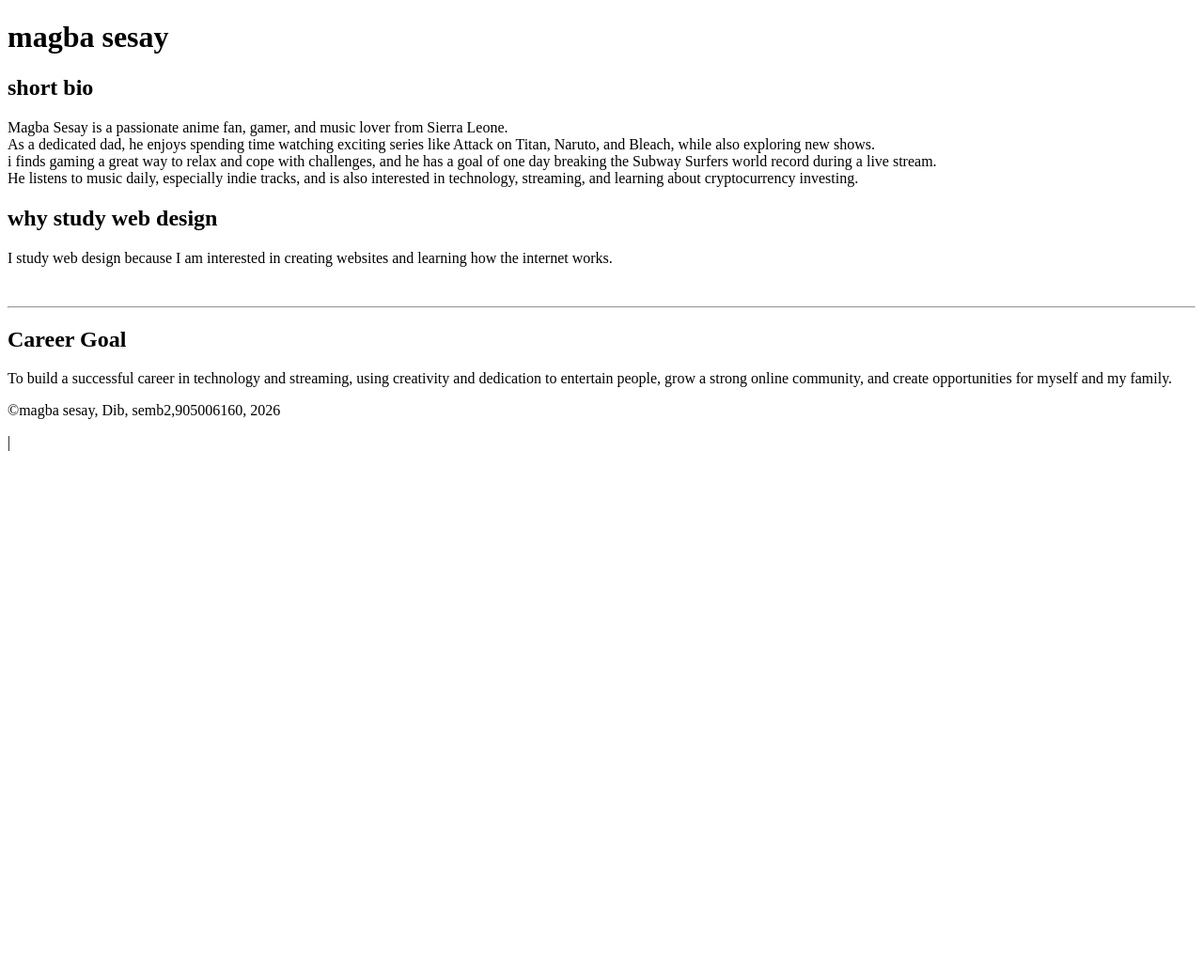
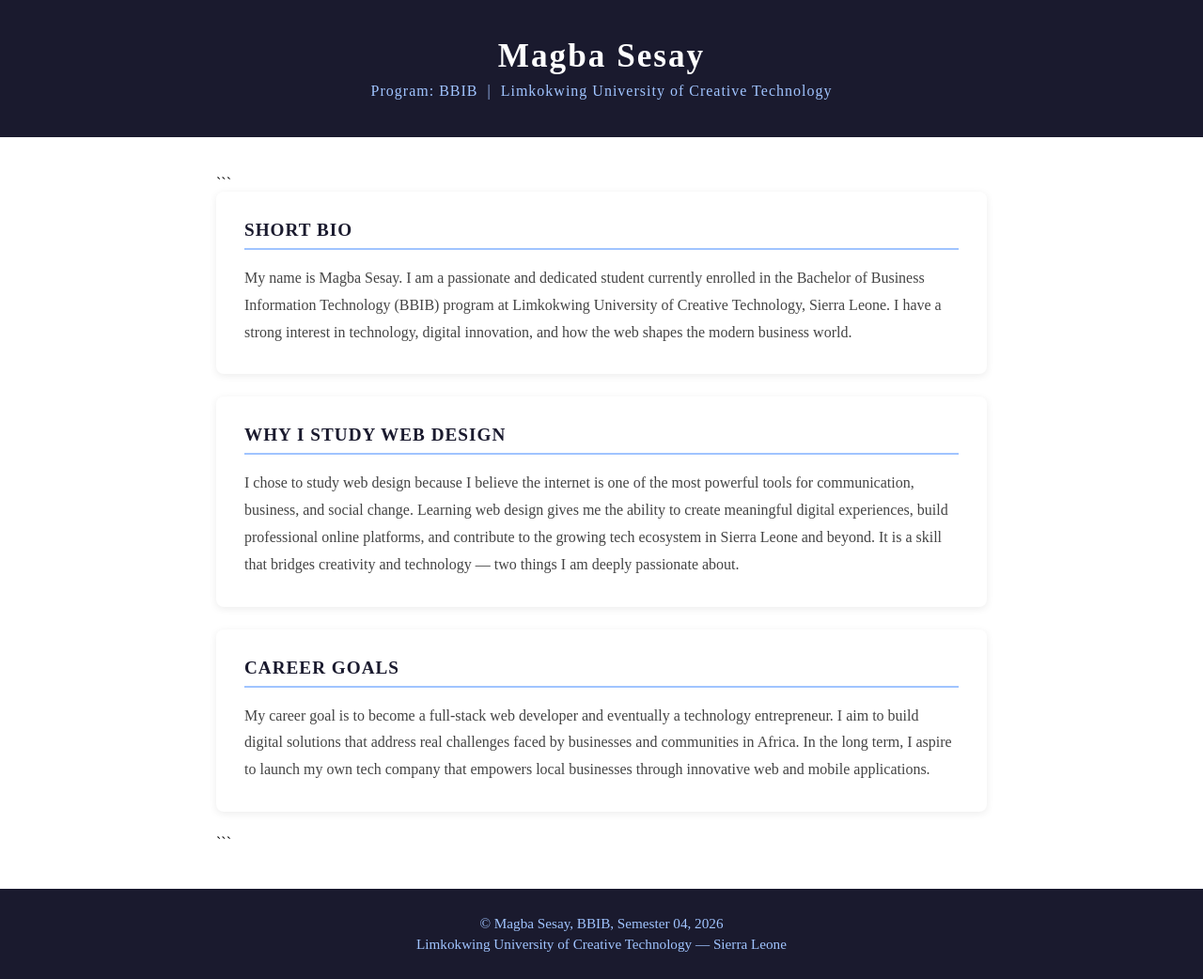
Before and after one commit to magbasesay961-ship-it/Devon-Goodman, a plain HTML site: page index.html in a window 1280 px wide. Shown: the whole page at 94% size. Before the commit the page ends 800 px from the top, so only its background shows below. Drawn offline with Linux system fonts and the light colour scheme.

Commit message:
Update index.html

````diff
--- a/index.html
+++ b/index.html
@@ -1,33 +1,144 @@
 <!DOCTYPE html>
-<html>
+
+<html lang="en">
 <head>
-<title>Dib - Home page</title>
+  <meta charset="UTF-8" />
+  <meta name="viewport" content="width=device-width, initial-scale=1.0"/>
+  <title>Magba Sesay - Personal Page</title>
+  <style>
+    * { margin: 0; padding: 0; box-sizing: border-box; }
+
+```
+body {
+  font-family: Tahoma, sans-serif;
+  font-size: 12pt;
+  background-color: #f4f4f4;
+  color: #222;
+}
+
+/* HEADER */
+header {
+  background-color: #1a1a2e;
+  color: white;
+  padding: 40px 20px;
+  text-align: center;
+}
+
+header h1 {
+  font-size: 2.2em;
+  letter-spacing: 2px;
+  margin-bottom: 8px;
+}
+
+header p {
+  font-size: 1em;
+  color: #a0c4ff;
+  letter-spacing: 1px;
+}
+
+/* BODY / MAIN */
+main {
+  max-width: 860px;
+  margin: 40px auto;
+  padding: 0 20px;
+}
+
+section {
+  background: white;
+  border-radius: 8px;
+  padding: 30px;
+  margin-bottom: 24px;
+  box-shadow: 0 2px 8px rgba(0,0,0,0.08);
+}
+
+section h2 {
+  font-size: 1.2em;
+  color: #1a1a2e;
+  border-bottom: 2px solid #a0c4ff;
+  padding-bottom: 8px;
+  margin-bottom: 16px;
+  text-transform: uppercase;
+  letter-spacing: 1px;
+}
+
+section p {
+  line-height: 1.8;
+  color: #444;
+}
+
+/* FOOTER */
+footer {
+  background-color: #1a1a2e;
+  color: #a0c4ff;
+  text-align: center;
+  padding: 24px 20px;
+  font-size: 0.95em;
+}
+
+footer p {
+  margin: 4px 0;
+}
+```
+
+  </style>
 </head>
 <body>
-<header>
-<h1>magba sesay</h1>
-</header>
-<main></main>
-  <h2> short bio</h2>
-<p>Magba Sesay is a passionate anime fan, gamer, and music lover from Sierra Leone. <br/>
-  As a dedicated dad, he enjoys spending time watching exciting series like Attack on Titan, Naruto, and Bleach, while also exploring new shows. <br/>
-  i finds gaming a great way to relax and cope with challenges, and he has a goal of one day breaking the Subway Surfers world record during a live stream. <br/>
-  He listens to music daily, especially indie tracks, and is also interested in technology, streaming, and learning about cryptocurrency investing.
-  <br/>
-  <h2> why study web design</h2>
+
+  <!-- HEADER -->
+
+  <header>
+    <h1>Magba Sesay</h1>
+    <p>Program: BBIB &nbsp;|&nbsp; Limkokwing University of Creative Technology</p>
+  </header>
+
+  <!-- BODY -->
+
+  <main>
+
+```
+<!-- Short Bio -->
+<section>
+  <h2>Short Bio</h2>
   <p>
-    I study web design because I am interested in creating websites and learning how the internet works.
+    My name is Magba Sesay. I am a passionate and dedicated student currently enrolled in the
+    Bachelor of Business Information Technology (BBIB) program at Limkokwing University of
+    Creative Technology, Sierra Leone. I have a strong interest in technology, digital innovation,
+    and how the web shapes the modern business world.
   </p>
-  <br/>
-  <hr>
-  <h2>Career Goal</h2>
+</section>
+
+<!-- Why I Study Web Design -->
+<section>
+  <h2>Why I Study Web Design</h2>
   <p>
-    To build a successful career in technology and streaming, using creativity and dedication to entertain people, grow a strong online community, and create opportunities for myself and my family.<br/>
+    I chose to study web design because I believe the internet is one of the most powerful tools
+    for communication, business, and social change. Learning web design gives me the ability to
+    create meaningful digital experiences, build professional online platforms, and contribute to
+    the growing tech ecosystem in Sierra Leone and beyond. It is a skill that bridges creativity
+    and technology — two things I am deeply passionate about.
   </p>
-</p><footer>
-<p>
-&copy;magba sesay, Dib, semb2,905006160, 2026
-</p>
-</footer>
+</section>
+
+<!-- Career Goals -->
+<section>
+  <h2>Career Goals</h2>
+  <p>
+    My career goal is to become a full-stack web developer and eventually a technology entrepreneur.
+    I aim to build digital solutions that address real challenges faced by businesses and communities
+    in Africa. In the long term, I aspire to launch my own tech company that empowers local
+    businesses through innovative web and mobile applications.
+  </p>
+</section>
+```
+
+  </main>
+
+  <!-- FOOTER -->
+
+  <footer>
+    <p>&copy; Magba Sesay, BBIB, Semester 04, 2026</p>
+    <p>Limkokwing University of Creative Technology &mdash; Sierra Leone</p>
+  </footer>
+
 </body>
-</html>|
+</html>
````
